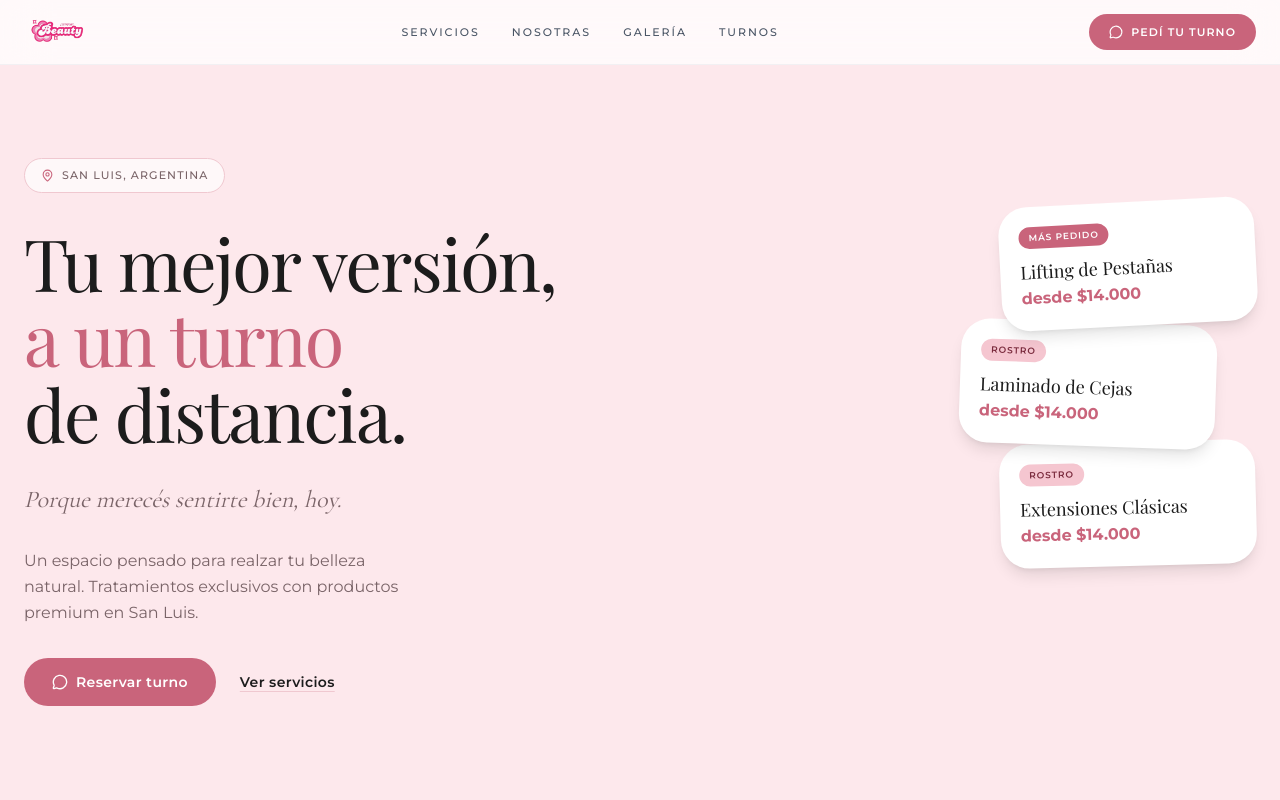
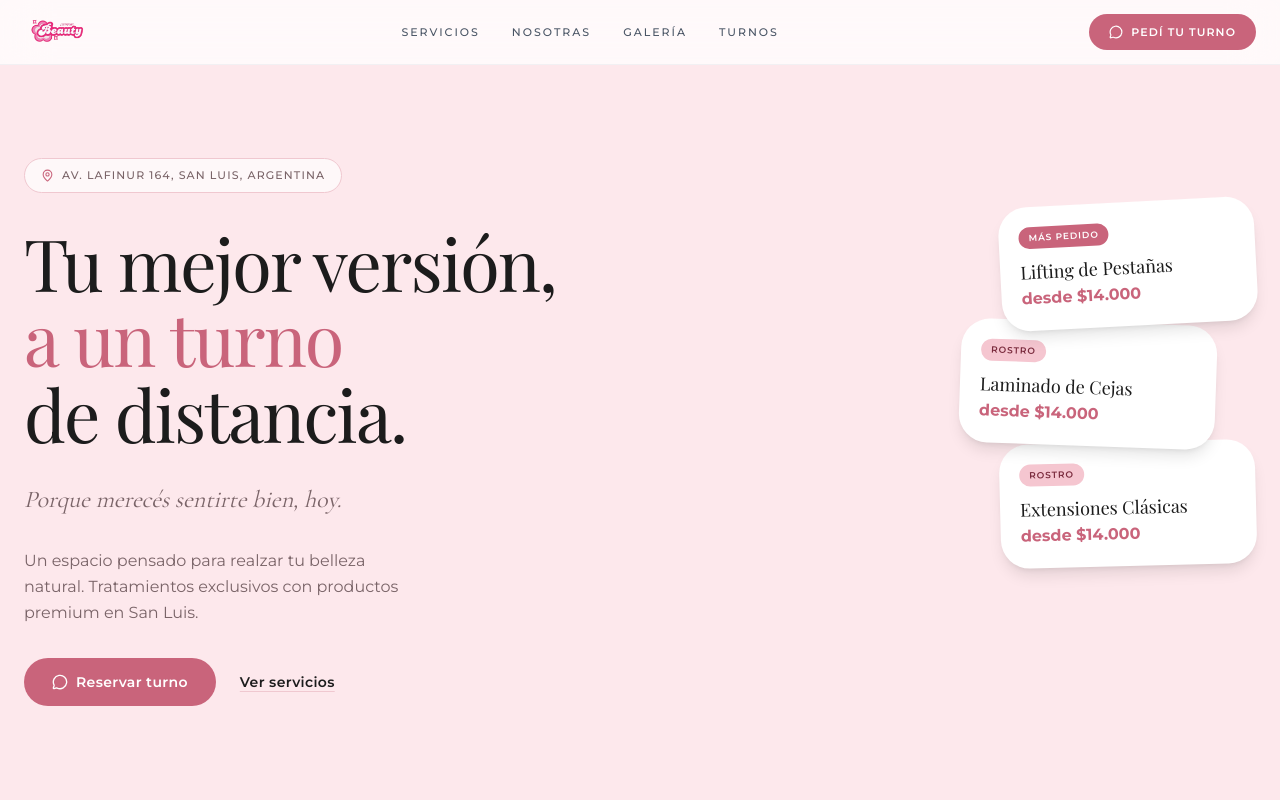
Before and after one commit to g2intelligencedigital/beauty-studio-landing-page, a Next.js app: page / in a window 1280 px wide. Shown: the top 800 px of the page. Built offline with nearby package versions, Linux system fonts and the light colour scheme.

Commit message:
feat: update hero location pill with full address and Google Maps link

```diff
--- a/src/components/hero.tsx
+++ b/src/components/hero.tsx
@@ -33,9 +33,14 @@ export function Hero() {
             className="inline-flex items-center gap-2 bg-white/70 border border-[#f0c8d0] rounded-full px-4 py-2 w-fit"
           >
             <MapPin size={13} className="text-[#c9647b]" />
-            <span className="text-[11px] tracking-widest uppercase font-sans text-[#7a6468] font-medium">
-              San Luis, Argentina
-            </span>
+            <a
+              href="https://maps.app.goo.gl/vD1pPJbor1CLvGYP7"
+              target="_blank"
+              rel="noopener noreferrer"
+              className="text-[11px] tracking-widest uppercase font-sans text-[#7a6468] font-medium hover:text-[#c9647b] transition-colors"
+            >
+              Av. Lafinur 164, San Luis, Argentina
+            </a>
           </motion.div>
 
           {/* Heading */}
```
